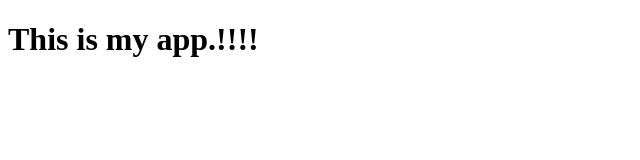
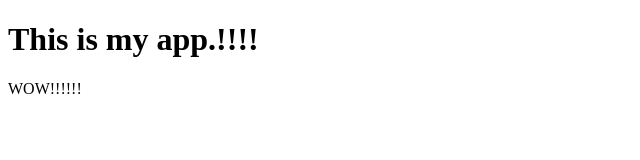
Before and after one commit to vankoto/MySampleApp, a plain HTML site: page index.html in a window 1280 px wide. Shown: the full height of the page, 0-640 px from the left. Drawn offline with Linux system fonts and the light colour scheme.

```diff
--- a/index.html
+++ b/index.html
@@ -8,5 +8,6 @@
 </head>
 <body>
   <h1>This is my app.!!!!</h1>
+  <p>WOW!!!!!!</p>
 </body>
 </html>
```
Also changed, not shown: login.html (added).
